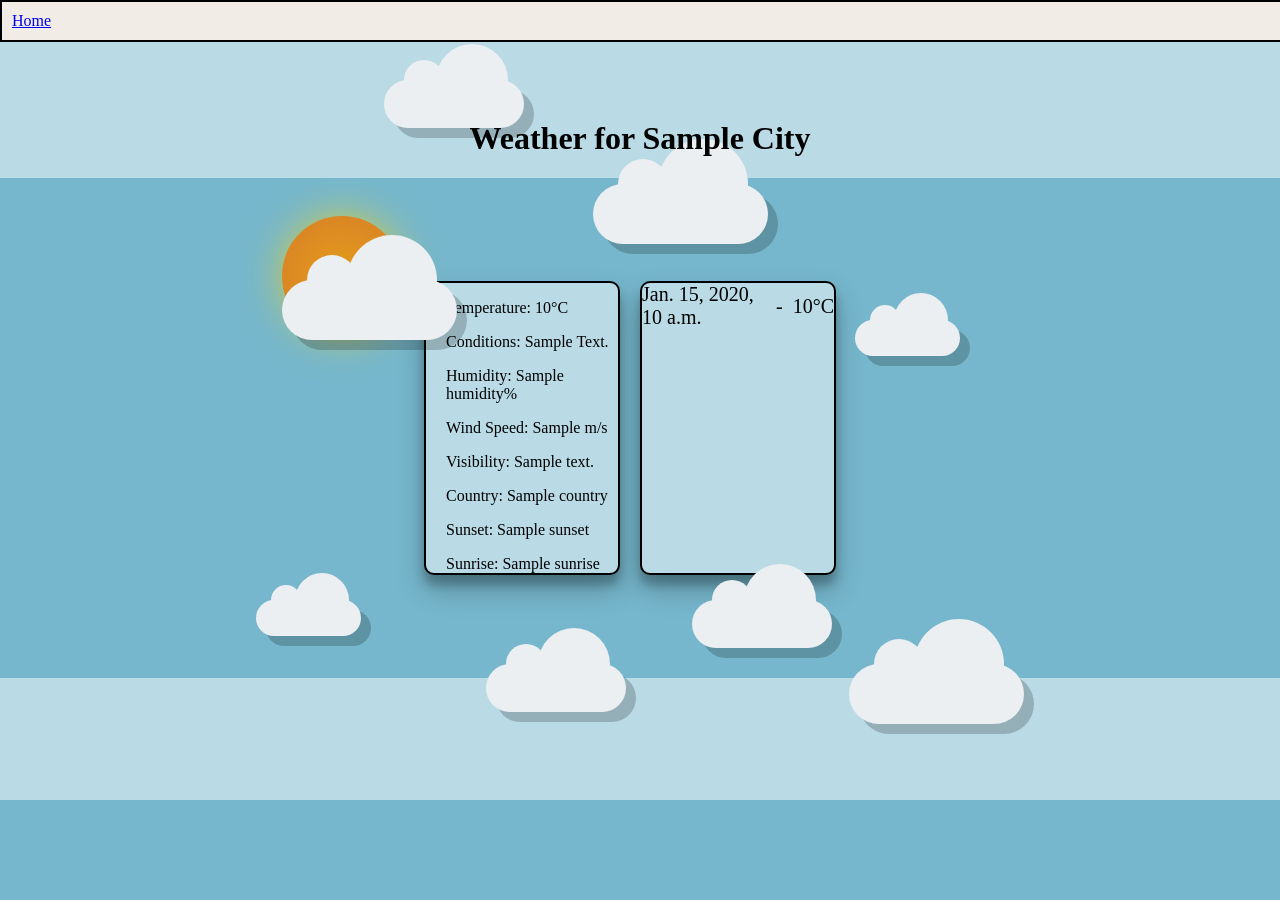
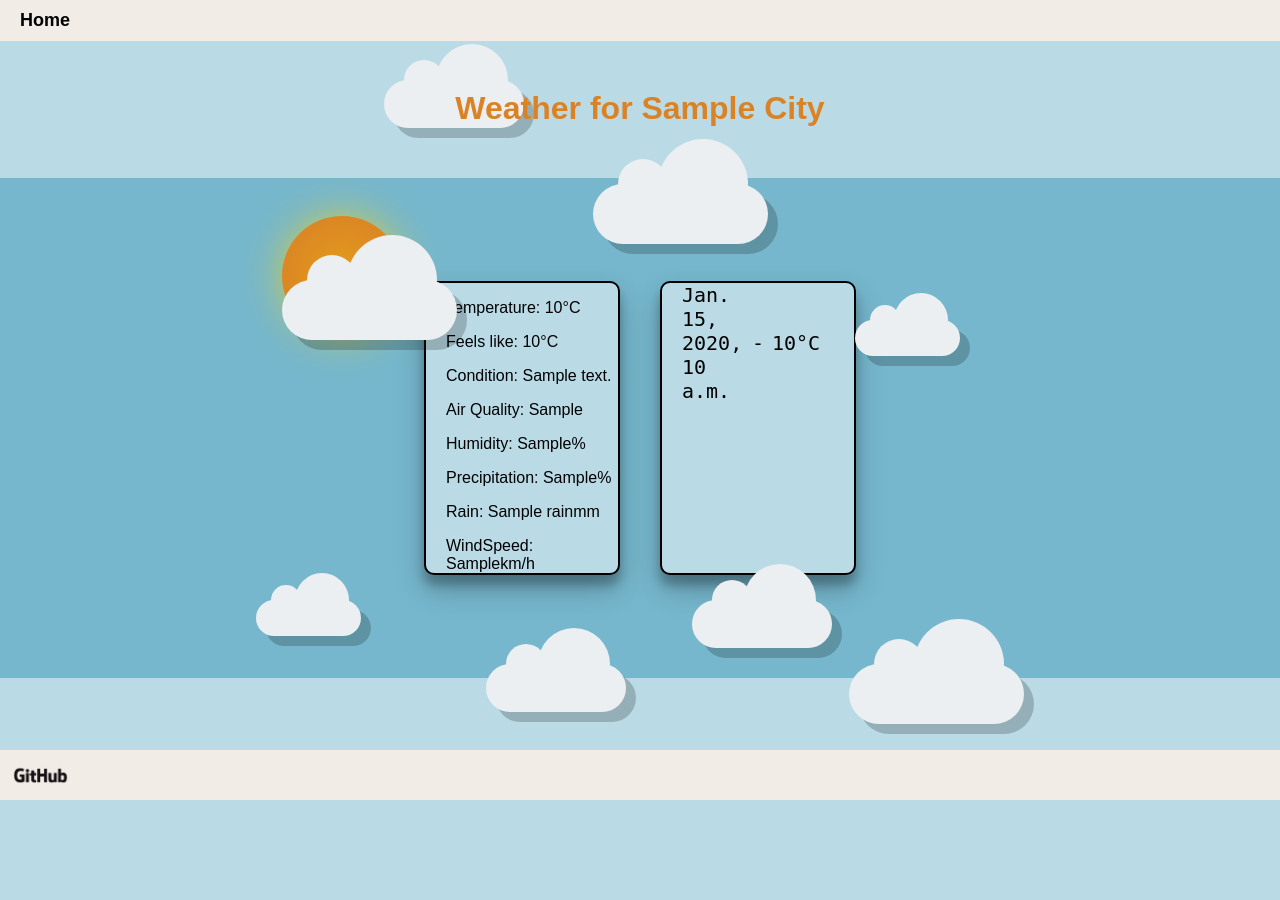
Before and after one commit to BobiBash/WeatherApp, a Django app: template templates/weather.html in a window 1280 px wide. Before the commit the page ends 800 px from the top, so only its background shows below. Run offline with Django 5.2, Linux system fonts and the light colour scheme; the template is opened without the code that fills it: most values are stand-ins (such as "Sample title", 1, 10 or a date in 2020).

Commit message:
Feat: Changed API from OpenWeather to Open-Meteo
- Added "feels like" temperature, air quality, rain chance
- Updated autocomplete so it works with open-meteo API
- Finished homebutton and added link to personal github
- Made code structure cleaner

```diff
--- a/static/weather_style.css
+++ b/static/weather_style.css
@@ -1,4 +1,15 @@
+/* base styles */
+html, body {
+    width: 100%;
+    height: 100%;
+    margin: 0;
+    padding: 0;
+    overflow-x: hidden;
+    font-family: Helvetic, Sans-Serif;
+}
+
 body {
+    font-family: Helvetic, Sans-Serif;
     display: flex;
     flex-direction: column;
     align-items: center;
@@ -6,26 +17,73 @@
     padding-top: 100px;
     background-color: #BADBE6;
 }
+
+/* nav buttons */
+#site-buttons {
+    display: flex;
+    padding: 10px;
+    position: fixed;
+    top: 0;
+    left: 0;
+    width: 100%;
+    z-index: 10;
+    background-color: #F1ECE6;
+}
+
+#bottom_site-buttons {
+    display: flex;
+    position: fixed;
+    bottom: 0;
+    left: 0;
+    width: 100%;
+    height: 50px;
+    z-index: 10;
+    background-color: #F1ECE6;
+}
+
+ul {
+    list-style: none;
+    padding: 0;
+    margin: 0;
+    width: 100%;
+    display: flex;
+    align-items: center;
+}
+
+.home-button {
+    padding: 5px 10px;
+    border-radius: 10px;
+    text-decoration: none;
+    color: black;
+    font-size: 18px;
+    font-weight: 700;
+}
+
+.github-button {
+    padding: 13px 10px;
+    max-height: 25px;
+    object-fit: contain;
+    vertical-align: middle;
+    transition: transform 0.2s;
+}
+
+.github-container {
+    margin-left: auto;
+}
+
+/* headings */
 h1 {
     text-align: center;
+    top: -30px;
     width: 100%;
     position: relative;
     z-index: 5;
     margin-top: 0;
     padding-top: 20px;
+    color: #D98326;
 }
-.weather-container {
-    border: black solid 2px;
-    display: block;
-    border-radius: 10px;
-    width: 15%;
-    height: 290px;
-    background-color: #BADBE6;
-    box-shadow: rgba(0, 0, 0, 0.25) 0px 14px 28px, rgba(0, 0, 0, 0.22) 0px 10px 10px;
-}
-.weather-container p {
-    padding-left: 20px;
-}
+
+/* containers */
 #weather_div {
     display: flex;
     margin: 0 auto;
@@ -36,10 +94,30 @@
     background-color: #76B7CD;
     overflow: hidden;
 }
-#hourly_forecast_div {
+
+
+.weather-wrapper {
+    justify-content: center;
+    align-items: center;
+    margin: 20px;
+    width: 15%;
+    height: 290px;
+    overflow: hidden;
+    border: black solid 2px;
+    border-radius: 10px;
+    background-color: #BADBE6;
+    box-shadow: rgba(0, 0, 0, 0.25) 0px 14px 28px, rgba(0, 0, 0, 0.22) 0px 10px 10px;
+}
+
+.weather-container {
     height: 100%;
     overflow-y: auto;
 }
+
+.weather-container p {
+    padding-left: 20px;
+}
+
 .hourly-wrapper {
     justify-content: center;
     align-items: center;
@@ -52,33 +130,66 @@
     background-color: #BADBE6;
     box-shadow: rgba(0, 0, 0, 0.25) 0px 14px 28px, rgba(0, 0, 0, 0.22) 0px 10px 10px;
 }
+
+#hourly_forecast_div {
+    height: 100%;
+    overflow-y: auto;
+    overflow-x: hidden;
+}
+
+
 .hour-row {
-    display: flex;
-    justify-content: center;
+    display: grid;
+    grid-template-columns: 60px 10px 60px auto;
+    justify-content: start;
+    text-align: left;
     align-items: center;
-    gap: 10px
+    padding-left: 20px;
+    gap: 10px;
+    font-family: monospace;
 }
+
+.hour {
+    font-size: 20px;
+}
+
 .separator {
     font-size: 20px;
 }
-.hour {
 
-    font-size: 20px;
-}
 .temp {
     font-size: 20px;
 }
 
-#site-buttons {
-    padding: 10px;
-    position: fixed;
-    top: 0;
-    left: 0;
-    background-color: #F1ECE6;
-    border: black solid 2px;
-    width: 100%;
-    z-index: 10;
+.rain_probability {
+    margin-left: 30px;
+    font-size: 20px;
 }
+
+/* sun and clouds */
+.sun {
+    position: absolute;
+    width: 120px;
+    height: 120px;
+    background: #D98326;
+    border-radius: 50%;
+    box-shadow: 0 0 40px rgba(255, 215, 0, 0.6);
+    z-index: 0;
+    left: 22%;
+    top: 27%;
+}
+
+.sun::before {
+    content: "";
+    position: absolute;
+    width: 140px;
+    height: 140px;
+    background: radial-gradient(circle, rgba(255, 215, 0, 0.3) 0%, transparent 70%);
+    border-radius: 50%;
+    top: -10px;
+    left: -10px;
+}
+
 .cloud {
     position: absolute;
     background: #ECEFF1;
@@ -93,7 +204,6 @@
     background: inherit;
     border-radius: inherit;
 }
-
 
 .cloud-large {
     width: 175px;
@@ -114,7 +224,6 @@
     left: 65px;
 }
 
-
 .cloud-medium {
     width: 140px;
     height: 48px;
@@ -133,7 +242,6 @@
     top: -36px;
     left: 52px;
 }
-
 
 .cloud-small {
     width: 105px;
@@ -154,7 +262,6 @@
     left: 39px;
 }
 
-
 .cloud1 { top: 35%; left: 22%; }
 .cloud2 { top: 75%; right: 35%; }
 .cloud3 { top: 75%; left: 20%; }
@@ -164,31 +271,7 @@
 .cloud7 { top: 83%; left: 38%; }
 .cloud8 { top: 83%; right: 20%; }
 
-
-.sun {
-    position: absolute;
-    width: 120px;
-    height: 120px;
-    background: #D98326;
-    border-radius: 50%;
-    box-shadow: 0 0 40px rgba(255, 215, 0, 0.6);
-    z-index: 0;
-    left: 22%;
-    top: 27%;
-}
-
-
-.sun::before {
-    content: "";
-    position: absolute;
-    width: 140px;
-    height: 140px;
-    background: radial-gradient(circle, rgba(255, 215, 0, 0.3) 0%, transparent 70%);
-    border-radius: 50%;
-    top: -10px;
-    left: -10px;
-}
-
+/* scroll bar */
 div::-webkit-scrollbar {
     width: 0.2em;
 }
@@ -198,6 +281,6 @@
 }
 
 div::-webkit-scrollbar-thumb {
-  background-color: #F1ECE6;
-  outline: 1px solid #F1ECE6;
+    background-color: #F1ECE6;
+    outline: 1px solid #F1ECE6;
 }
--- a/templates/error.html
+++ b/templates/error.html
@@ -28,6 +28,7 @@
                         <span class="hour">{{ hour.time }}</span>
                         <span class="separator">-</span>
                         <span class="temp">{{ hour.temp }}°C</span>
+                        <span class="rain_probability">💧{{ hour.rain_chance }}%</span>
                     </div>
                 {% endfor %}
             </div>
--- a/templates/weather.html
+++ b/templates/weather.html
@@ -19,20 +19,34 @@
     <div class="cloud"></div>
     <h1>Weather for {{ city|title }}</h1>
     <div id="weather_div">
+        <div id="bottom_site-buttons">
+            <nav>
+                <ul>
+                    <li class="github-container"><a href="https://github.com/BobiBash"><img class="github-button" src="{% static 'imgs/Github_Logo.png' %}" alt="GitHub"></a></li>
+                </ul>
+            </nav>
+        </div>
         <div id="site-buttons">
             <nav>
-                <a href="{% url 'search_weather' %}" class="home-button">Home</a>
+                <ul>
+                    <li><a href="{% url 'search_weather' %}" class="home-button">Home</a></li>
+                </ul>
             </nav>
         </div>
-        <div class="weather-container">
-            <p>Temperature: {{ temperature }}°C</p>
-            <p>Conditions: {{ description|title }}</p>
-            <p>Humidity: {{ humidity }}%</p>
-            <p>Wind Speed: {{ wind_speed }} m/s</p>
-            <p>Visibility: {{ visibility }}</p>
-            <p>Country: {{ country }}</p>
-            <p>Sunset: {{ sunset }}</p>
-            <p>Sunrise: {{ sunrise }}</p>
+        <div class="weather-wrapper">
+            <div class="weather-container">
+                <p>Temperature: {{ temperature }}°C</p>
+                <p>Feels like: {{ apparent_temperature }}°C</p>
+                <p>Condition: {{ description }}</p>
+                <p>Air Quality: {{ air_quality }}</p>
+                <p>Humidity: {{ relative_humidity }}%</p>
+                <p>Precipitation: {{ precipitation_chance }}%</p>
+                <p>Rain: {{ rain }}mm</p>
+                <p>WindSpeed: {{ wind_speed }}km/h</p>
+                <p>WindDirection: {{ wind_direction }}°</p>
+                <p>Sunset: {{ sunset }}</p>
+                <p>Sunrise: {{ sunrise }}</p>
+            </div>
         </div>
         <div class="hourly-wrapper">
             <div id="hourly_forecast_div">
@@ -41,6 +55,7 @@
                         <span class="hour">{{ hour.time }}</span>
                         <span class="separator">-</span>
                         <span class="temp">{{ hour.temp }}°C</span>
+                        <span class="rain_probability">💧{{ hour.rain_chance }}%</span>
                     </div>
                 {% endfor %}
             </div>
```
Also changed, not shown: static/search_style.css (+139 -102 lines), templates/search.html (+10 -1 lines), weather_app_orm/views.py (+111 -33 lines), static/imgs/GitHub_Logo.png (added).
